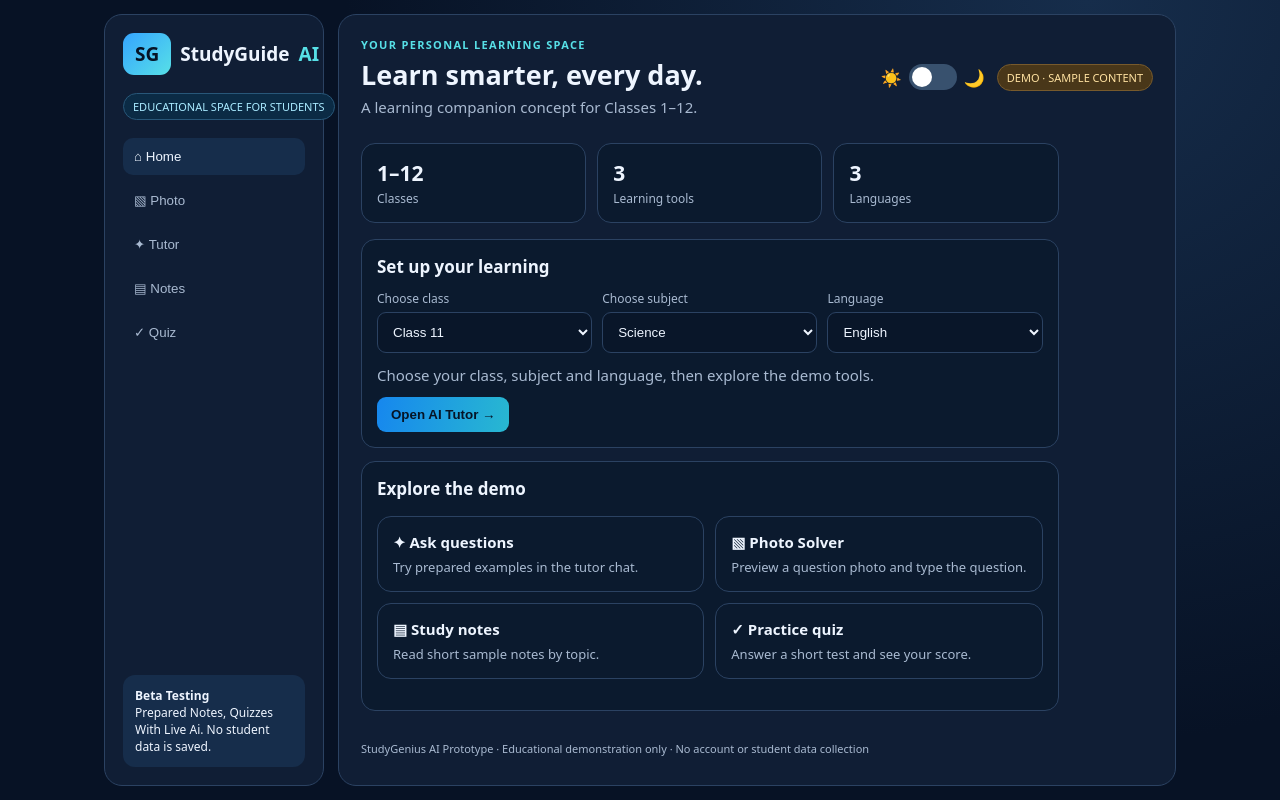
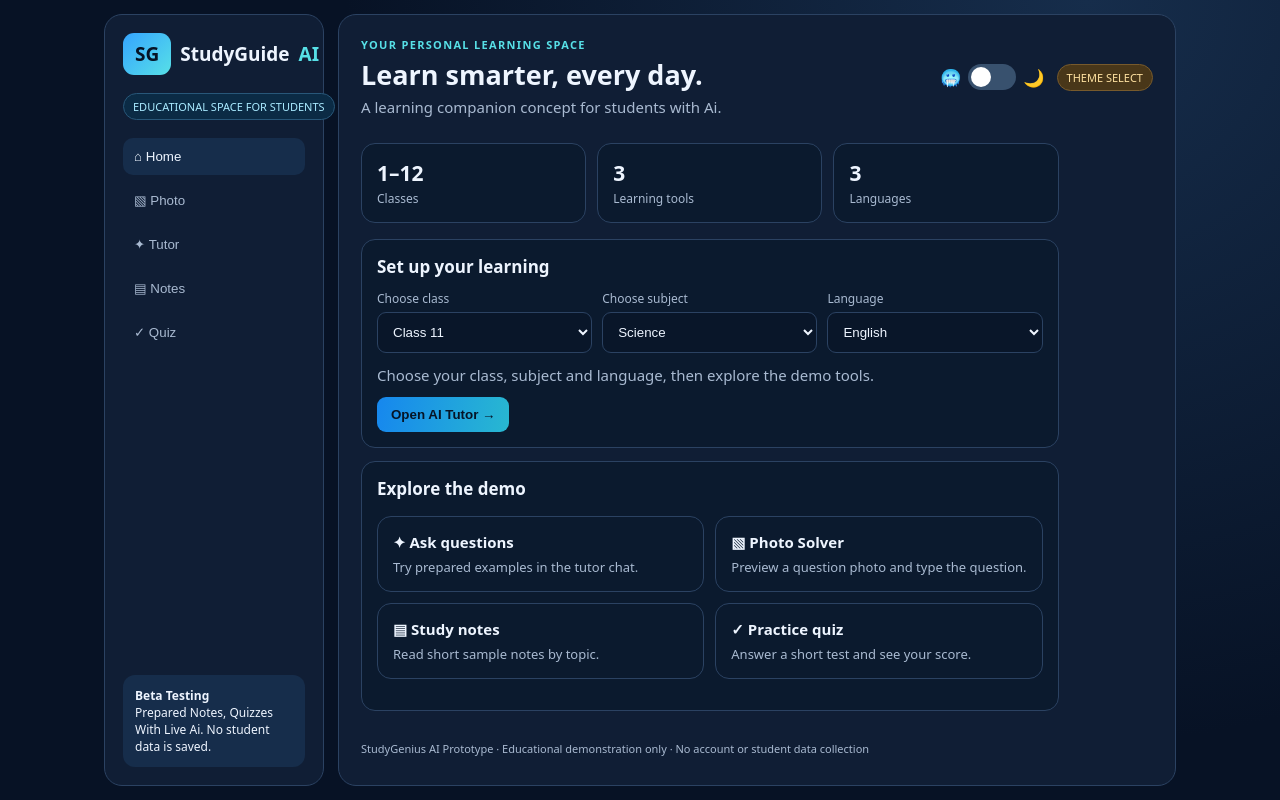
Before and after one commit to VipinJatav/StudyGuide-2.0, a plain HTML site: page index.html in a window 1280 px wide. Drawn offline with Linux system fonts and the light colour scheme.

Commit message:
Update index.html

```diff
--- a/index.html
+++ b/index.html
@@ -198,16 +198,16 @@ body[data-theme="light"] .demo {
 <aside><div class="brand"><span class="logo">SG</span>StudyGuide <span style="color:var(--cyan)">AI</span></div><span class="tag">EDUCATIONAL SPACE FOR STUDENTS</span>
 <nav><button class="active" data-tab="home">⌂ Home</button><button data-tab="photo">▧ Photo</button><button data-tab="tutor">✦ Tutor</button><button data-tab="notes">▤ Notes</button><button data-tab="quiz">✓ Quiz</button></nav>
 <div class="note-side"><b>Beta Testing</b><br>Prepared Notes, Quizzes With Live Ai. No student data is saved.</div></aside>
-<main><div class="top"><div><div class="eyebrow">YOUR PERSONAL LEARNING SPACE</div><div class="title">Learn smarter, every day.</div><p class="sub">A learning companion concept for Classes 1–12.</p></div><div class="top-actions">
+<main><div class="top"><div><div class="eyebrow">YOUR PERSONAL LEARNING SPACE</div><div class="title">Learn smarter, every day.</div><p class="sub">A learning companion concept for students with Ai.</p></div><div class="top-actions">
   <label class="theme-switch" title="Change website theme">
-    <span>☀️</span>
+    <span>🥶</span>
     <input type="checkbox" id="themeToggle"
            aria-label="Switch to light theme">
     <span class="switch-track"></span>
     <span>🌙</span>
   </label>
 
-  <span class="demo">DEMO · SAMPLE CONTENT</span>
+  <span class="demo">THEME SELECT</span>
 </div>
 <section id="home" class="section active">
 <div class="cards"><div class="stat"><strong>1–12</strong><span>Classes</span></div><div class="stat"><strong>3</strong><span>Learning tools</span></div><div class="stat"><strong>3</strong><span>Languages</span></div></div>
```
